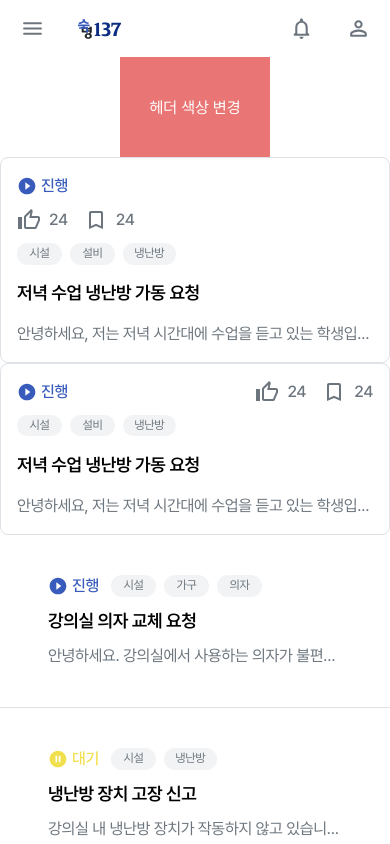
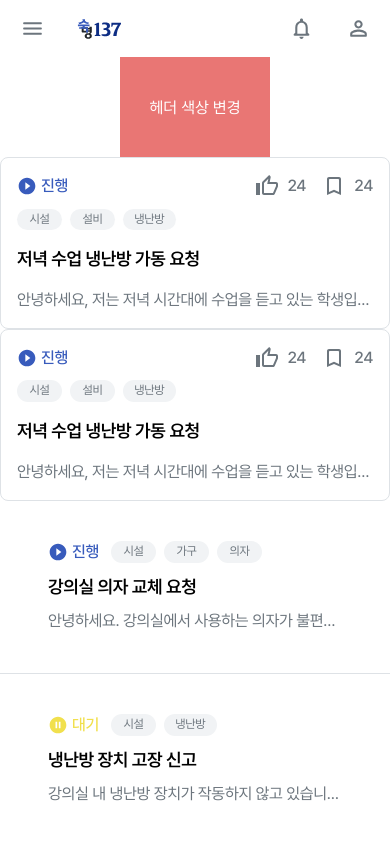
Before and after one commit to waieiches/SM-137-Frontend, a React (Vite) app: page / in a window 390 px wide. Shown: the top 844 px of the page. Built offline with nearby package versions, Linux system fonts and the light colour scheme.

Commit message:
refactor : 모바일(480px) 기준으로 interaction 컴포넌트의 위치를 우측으로 고정한다

```diff
--- a/src/components/content/ContentBox.tsx
+++ b/src/components/content/ContentBox.tsx
@@ -55,6 +55,9 @@ const StatusContainer = styled.div<{ flex: string }>`
   justify-content: space-between;
   gap: 0.65rem;
   flex-direction: ${(props) => props.flex};
+  @media screen and (max-width: 480px) {
+    flex-direction: row;
+  }
 `;
 
 //삭제 예정, 백엔드 데이터
```
Also changed, not shown: 1 other file (tests, documents, lock files or other folders).
